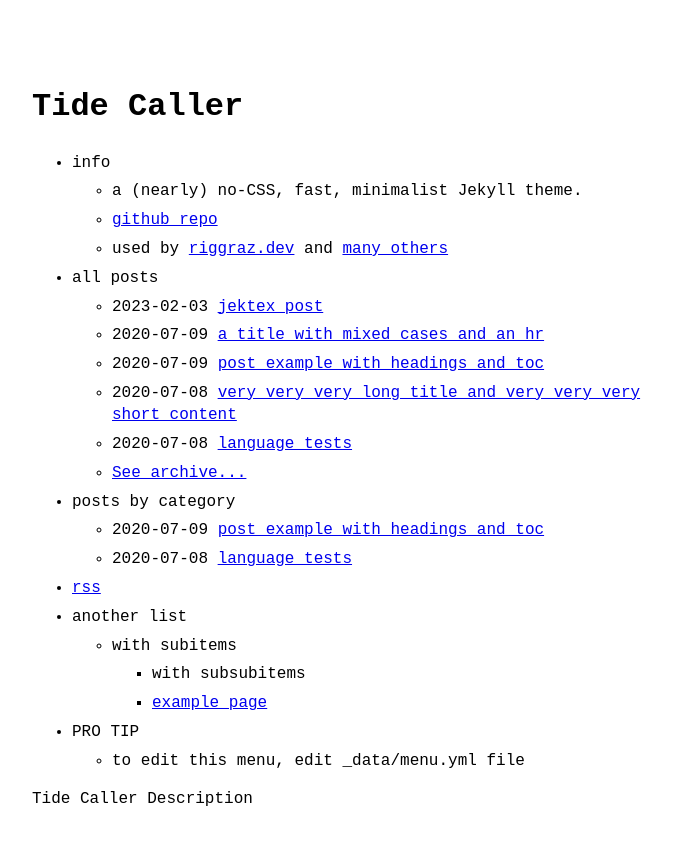
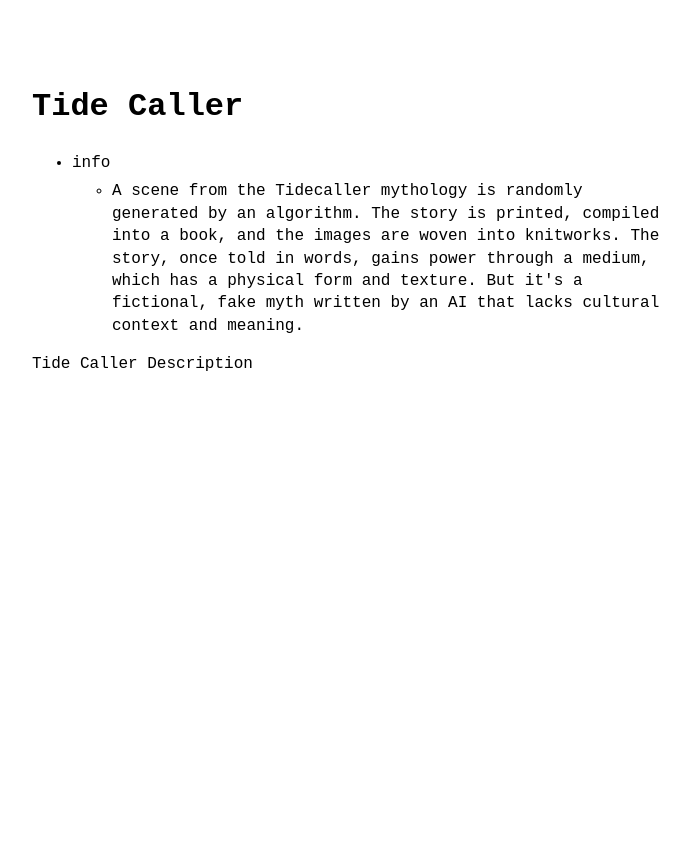
Before and after one commit to majogitka/majogitka.github.io, a Jekyll site: the page built from index.md, in a window 1280 px wide. Shown: the top 845 px of the page, without its empty margins (288-978 px from the left). Built offline with Jekyll 4.4.1, drawn with Linux system fonts in a browser that asks for light colours.

Commit message:
Modify menu.yml

```diff
--- a/_data/menu.yml
+++ b/_data/menu.yml
@@ -4,35 +4,36 @@
 entries:
   - title: info
     entries:
-      - title: a (nearly) no-CSS, fast, minimalist Jekyll theme.
-      - title: github repo
-        url: https://github.com/riggraz/no-style-please
-      - title: "used by <a href='https://riggraz.dev'>riggraz.dev</a> and <a href='https://github.com/riggraz/no-style-please/network/dependents'>many others</a>"
+      - title: A scene from the Tidecaller mythology is randomly generated by an algorithm. The story is printed, compiled into a book, and the images are woven into knitworks. The story, once told in words, gains power through a medium, which has a physical form and texture. But it's a fictional, fake myth written by an AI that lacks cultural context and meaning.
 
-  - title: all posts
-    post_list:
-      limit: 5
-      show_more: true
-      show_more_text: See archive...
-      show_more_url: archive.html
+      # - title: github repo
+      #   url: https://github.com/riggraz/no-style-please
+      # - title: "used by <a href='https://riggraz.dev'>riggraz.dev</a> and <a href='https://github.com/riggraz/no-style-please/network/dependents'>many others</a>"
 
-  - title: posts by category
-    post_list:
-      category: example2
-      show_more: true
-      show_more_text: See more posts...
-      show_more_url: example2-archive.html
+  # - title: all posts
+  #   post_list:
+  #     limit: 5
+  #     show_more: true
+  #     show_more_text: See archive...
+  #     show_more_url: archive.html
 
-  - title: rss
-    url: feed.xml
+  # - title: posts by category
+  #   post_list:
+  #     category: example2
+  #     show_more: true
+  #     show_more_text: See more posts...
+  #     show_more_url: example2-archive.html
 
-  - title: another list
-    entries:
-      - title: with subitems
-        entries:
-          - title: with subsubitems
-          - title: example page
-            url: about
-  - title: PRO TIP
-    entries:
-      - title: to edit this menu, edit _data/menu.yml file
+  # - title: rss
+  #   url: feed.xml
+
+  # - title: another list
+  #   entries:
+  #     - title: with subitems
+  #       entries:
+  #         - title: with subsubitems
+  #         - title: example page
+  #           url: about
+  # - title: PRO TIP
+  #   entries:
+  #     - title: to edit this menu, edit _data/menu.yml file
```
